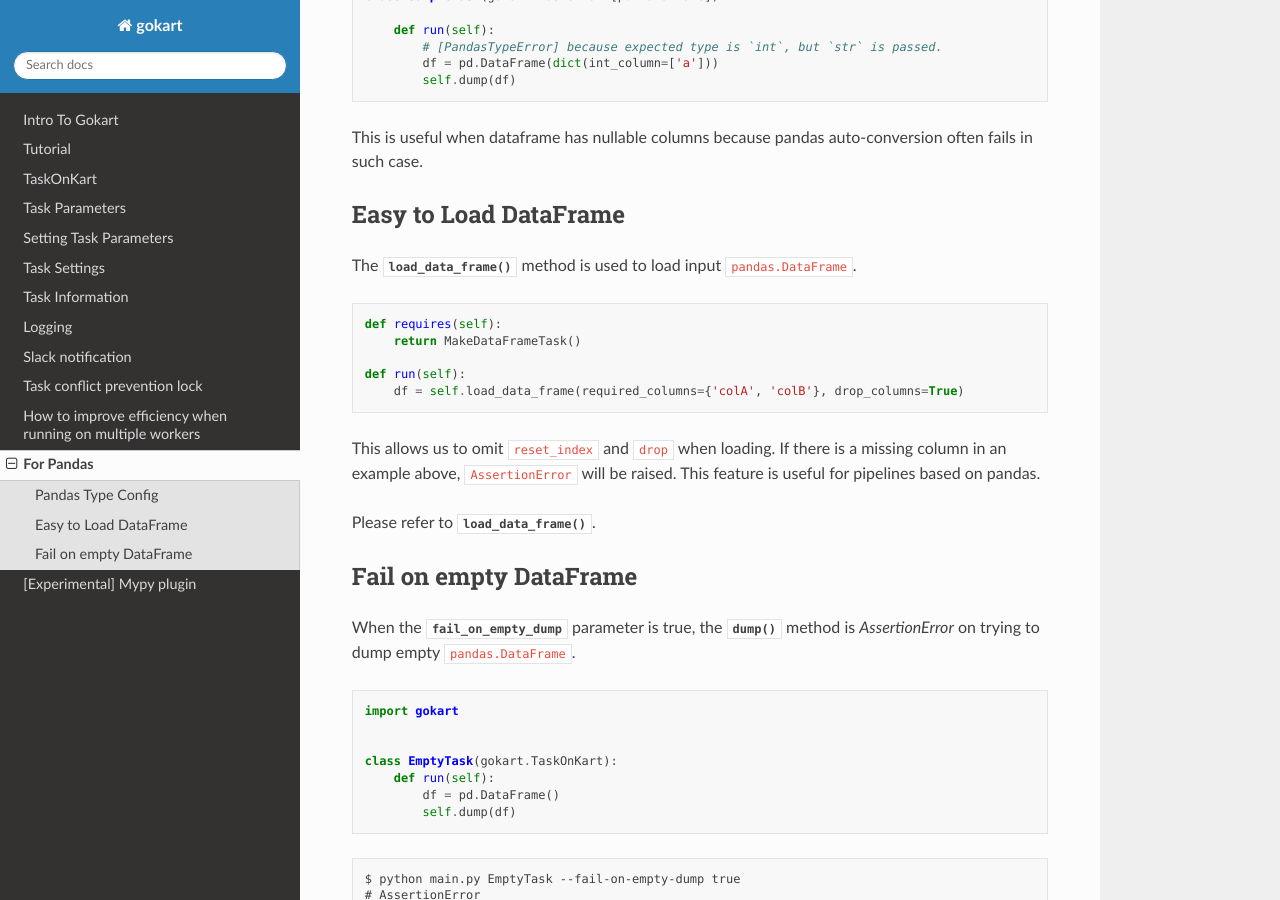
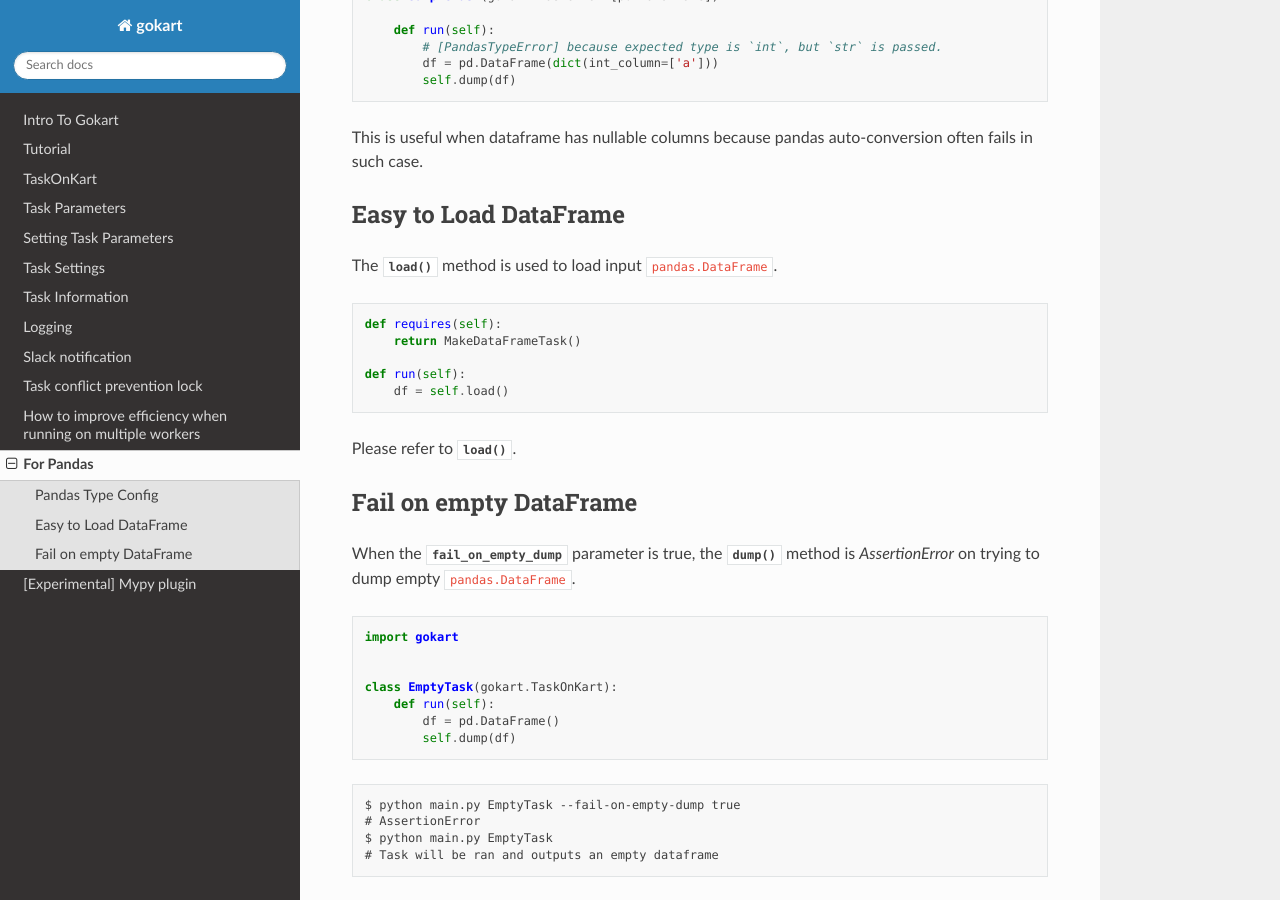
Before and after one commit to m3dev/gokart, a Sphinx documentation site: the page built from docs/for_pandas.rst, in a window 1280 px wide and 900 px high, scrolled down 603 px. Built offline with Sphinx 7.4.7 and the Read the Docs theme 3.1.0, drawn with Linux system fonts in a browser that asks for light colours; pages that are not in the unit, such as notebooks, are missing from menus; the version number is read from the project's files by our own code.

Commit message:
deprecate load_data_frame

```diff
--- a/docs/for_pandas.rst
+++ b/docs/for_pandas.rst
@@ -37,7 +37,7 @@
 Easy to Load DataFrame
 ----------------------
 
-The :func:`~gokart.task.TaskOnKart.load_data_frame` method is used to load input ``pandas.DataFrame``.
+The :func:`~gokart.task.TaskOnKart.load` method is used to load input ``pandas.DataFrame``.
 
 .. code:: python
 
@@ -45,11 +45,9 @@
         return MakeDataFrameTask()
 
     def run(self):
-        df = self.load_data_frame(required_columns={'colA', 'colB'}, drop_columns=True)
+        df = self.load()
 
-This allows us to omit ``reset_index`` and ``drop`` when loading. If there is a missing column in an example above, ``AssertionError`` will be raised. This feature is useful for pipelines based on pandas.
-
-Please refer to :func:`~gokart.task.TaskOnKart.load_data_frame`.
+Please refer to :func:`~gokart.task.TaskOnKart.load`.
 
 
 Fail on empty DataFrame
--- a/docs/task_on_kart.rst
+++ b/docs/task_on_kart.rst
@@ -247,6 +247,9 @@
 
 Please refer to :doc:`for_pandas`.
 
+.. warning::
+    This function is deprecated. Please use :func:`~gokart.task.TaskOnKart.load` instead.
+
 
 TaskOnKart.fail_on_empty_dump
 ~~~~~~~~~~~~~~~~~~~~~~~~~~~~~~~~~
```
Also changed, not shown: 1 other file.
